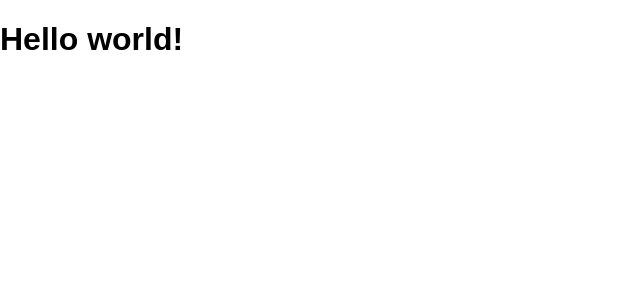
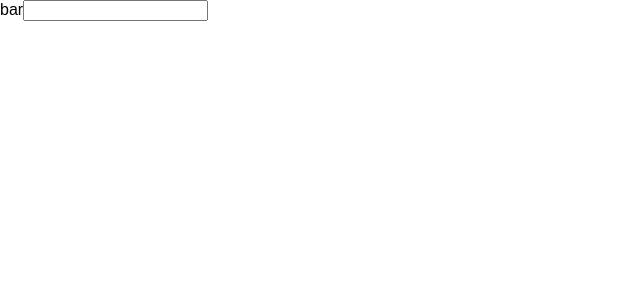
Before and after one commit to h1r0yuki8823/udemy-react-practice, a React (Create React App) app: page / in a window 1280 px wide. Shown: the top 300 px of the page, without its empty margins (0-640 px from the left). Built offline with nearby package versions, Linux system fonts and the light colour scheme.

Commit message:
more jsx

```diff
--- a/src/App.js
+++ b/src/App.js
@@ -3,8 +3,12 @@
 
  class App extends Component {
   render() {
-    return  <div ><h1>Hello world!</h1></div>;
-
+    return(
+      <React.Fragment>
+        <label htmlFor="bar">bar</label>
+        <input type="text" onChange={() => {console.log("I am clicked")}} />
+      </React.Fragment>
+    )
   }
 }
 
```
